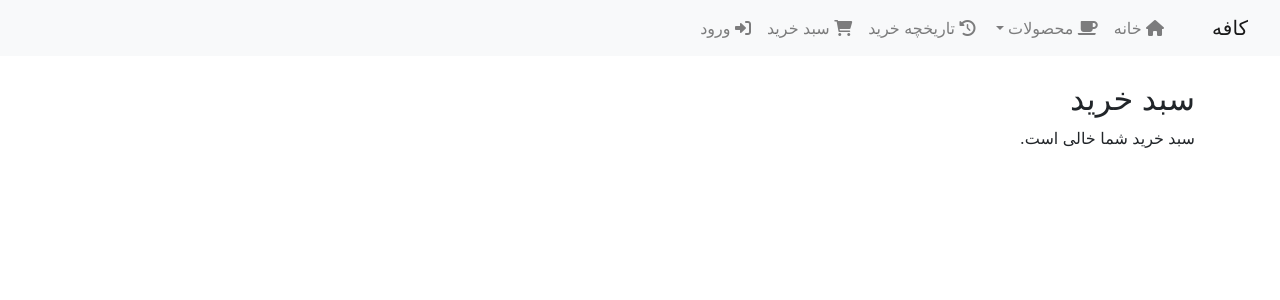
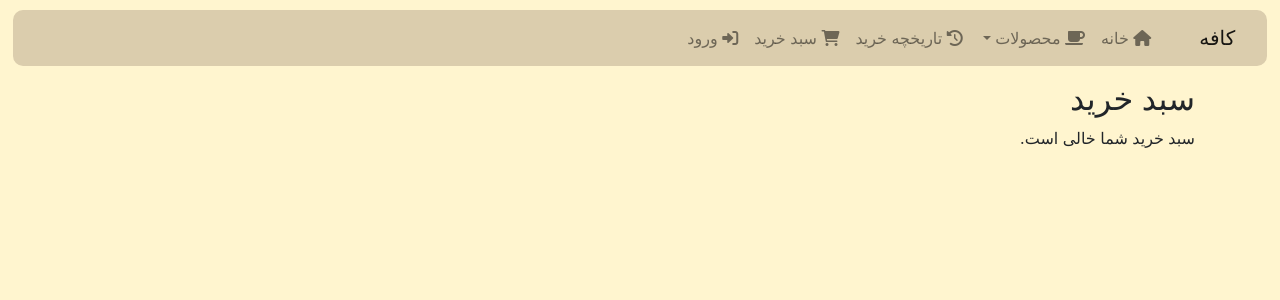
Before and after one commit to fa-rahmanii/CafeHabibiYaNourElAin, a Django app: template coffee/shop/templates/shop/cart.html in a window 1280 px wide. Shown: the top 300 px of the page. Run offline with Django 4.2, Linux system fonts and the light colour scheme; the template is opened without the code that fills it, so the values that code supplies are empty; some libraries are stand-ins or nearby versions.

Commit message:
Update base.html

```diff
--- a/coffee/shop/templates/shop/base.html
+++ b/coffee/shop/templates/shop/base.html
@@ -10,14 +10,14 @@
 
 </head>
 
-<body>
-    <nav class="navbar navbar-expand-lg navbar-light bg-light">
+<body style="background-color: #FFF5CF;">
+    <nav class="navbar navbar-light navbar-expand-lg" style="background-color: #DBCDAD; border-radius: 10px; width: 98%; margin: auto; top: 10px; ">
         <a class="navbar-brand" href="{% url 'home' %}">کافه</a>
         <button class="navbar-toggler" type="button" data-toggle="collapse" data-target="#navbarNav" aria-controls="navbarNav" aria-expanded="false" aria-label="Toggle navigation">
             <span class="navbar-toggler-icon"></span>
         </button>
         <div class="collapse navbar-collapse" id="navbarNav">
-            <ul class="navbar-nav">
+            <ul class="navbar-nav" style="color: black">
                 <li class="nav-item">
                     <a class="nav-link" href="{% url 'home' %}"><i class="fas fa-home"></i> خانه</a>
                 </li>
```
